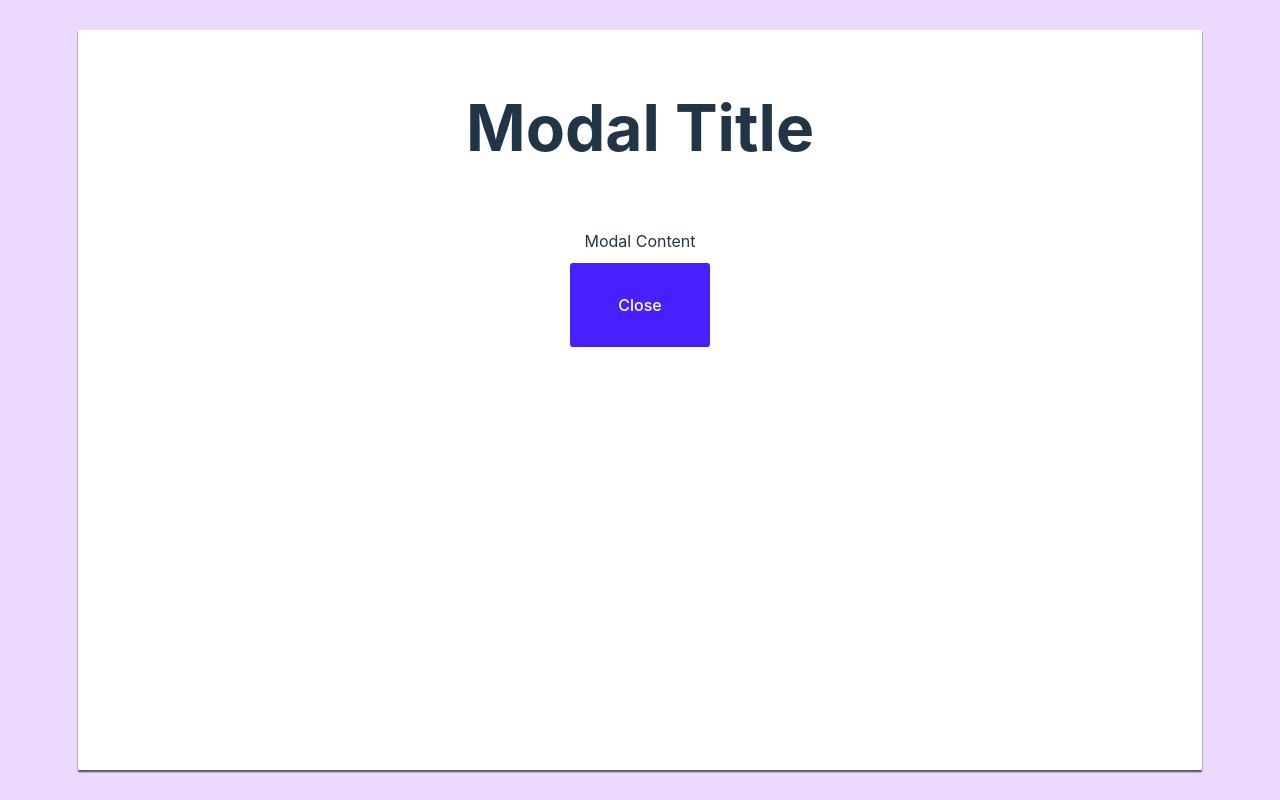
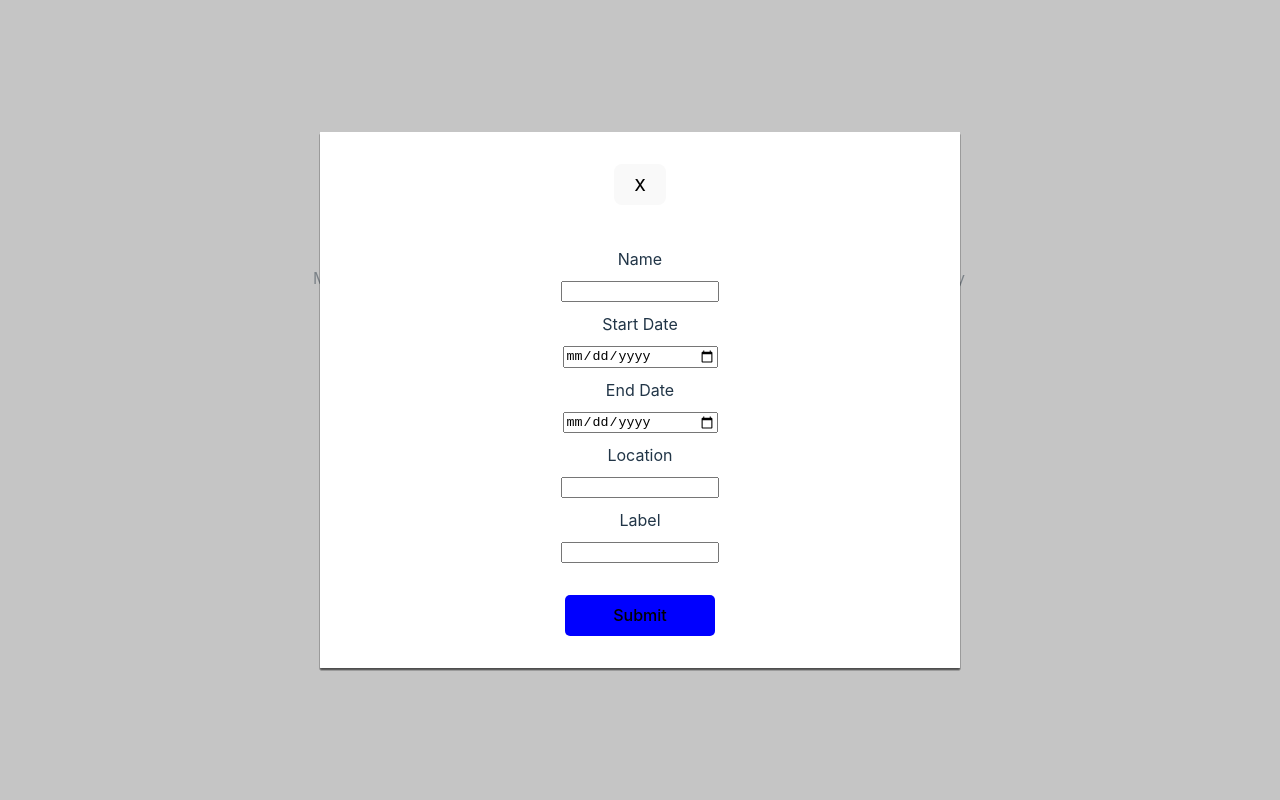
Before and after one commit to juanmaurente/event-calendar, a React (Vite) app: page / in a window 1280 px wide. Both pictures are taken after a click on the element "10". Built offline with nearby package versions, Linux system fonts and the light colour scheme.

Commit message:
created Form component and imported into Modal. Implemented useRef hook to access input fields

```diff
--- /dev/null
+++ b/src/components/From/Form.scss
@@ -0,0 +1,20 @@
+.form-container {
+	display: flex;
+	flex-direction: column;
+	justify-content: center;
+	align-items: center;
+}
+
+.form-container label {
+	padding: 10px 0px;
+}
+
+.form-container input {
+	width: 150px;
+}
+
+.form-submit {
+	background-color: blue;
+	width: 150px;
+	border-radius: 5px;
+}
--- /dev/null
+++ b/src/components/From/Form.tsx
@@ -0,0 +1,73 @@
+import React, { FormEvent, useRef } from 'react';
+import './Form.scss';
+
+const Form = () => {
+	const nameRef = useRef<HTMLInputElement>(null);
+	const startDateRef = useRef<HTMLInputElement>(null);
+	const endDateRef = useRef<HTMLInputElement>(null);
+	const locationRef = useRef<HTMLInputElement>(null);
+	const labelRef = useRef<HTMLInputElement>(null);
+
+	const handleSubmit = (event: FormEvent) => {
+		event.preventDefault();
+		if (nameRef.current != null && labelRef.current != null)
+			console.log(nameRef.current.value + ' ' + labelRef.current.value);
+	};
+
+	return (
+		<form onSubmit={handleSubmit}>
+			<div className='form-container'>
+				<label htmlFor='name' className='form-label'>
+					Name
+				</label>
+				<input
+					ref={nameRef}
+					id='name'
+					type='text'
+					className='form-control'
+				/>
+				<label htmlFor='startDate' className='form-label'>
+					Start Date
+				</label>
+				<input
+					ref={startDateRef}
+					id='startDate'
+					type='date'
+					className='form-control'
+				/>
+				<label htmlFor='endDate' className='form-label'>
+					End Date
+				</label>
+				<input
+					ref={endDateRef}
+					id='endDate'
+					type='date'
+					className='form-control'
+				/>
+				<label htmlFor='location' className='form-label'>
+					Location
+				</label>
+				<input
+					ref={locationRef}
+					id='location'
+					type='text'
+					className='form-control'
+				/>
+				<label htmlFor='label' className='form-label'>
+					Label
+				</label>
+				<input
+					ref={labelRef}
+					id='label'
+					type='text'
+					className='form-control'
+				/>
+			</div>
+			<button className='form-submit' type='submit'>
+				Submit
+			</button>
+		</form>
+	);
+};
+
+export default Form;
--- a/src/components/Modal/Modal.scss
+++ b/src/components/Modal/Modal.scss
@@ -4,41 +4,30 @@
 	left: 0;
 	width: 100%;
 	height: 100%;
-	background-color: rgba(216, 200, 253, 0.034);
+	background-color: rgba(156, 156, 156, 0.034);
 	display: flex;
 	justify-content: center;
 	align-items: center;
 }
 
 .modal-content {
+	width: 50%;
 	background-color: #fff;
-	width: 80%;
-	height: 80%;
-	padding: 50px;
 	border-radius: 1px;
 	box-shadow: 0 2px 2px rgba(0, 0, 0, 0.055);
 }
 
-.modal-content h2 {
-	margin-top: 0;
-	font-size: 4rem;
-}
-
-.modal-content p {
-	margin-bottom: 10px;
-}
-
 .modal-content button {
-	background-color: #481fff;
-	color: #fff;
-	padding: 2rem 3rem;
-	border: none;
-	border-radius: 3px;
-	cursor: pointer;
+	margin: 2rem;
 	transition: all 0.3s;
 }
 
 .modal-content button:hover {
-	color: #525252af;
-	background-color: #481fff3b;
+	cursor: pointer;
+	transition: all 0.4s ease;
+	transform: scale(1.05);
+	font-weight: 500;
+	color: #fff;
+	border: 0;
+	background-color: rgba(5, 5, 5, 0.877);
 }
--- a/src/components/Modal/Modal.tsx
+++ b/src/components/Modal/Modal.tsx
@@ -1,5 +1,6 @@
 import React from 'react';
 import './Modal.scss';
+import Form from '../From/Form';
 
 interface Props {
 	onClose: () => void;
@@ -9,9 +10,8 @@ const Modal: React.FC<Props> = ({ onClose }) => {
 	return (
 		<div className='modal-overlay'>
 			<div className='modal-content'>
-				<h2>Modal Title</h2>
-				<p>Modal Content</p>
-				<button onClick={onClose}>Close</button>
+				<button onClick={onClose}>X</button>
+				<Form />
 			</div>
 		</div>
 	);
```
